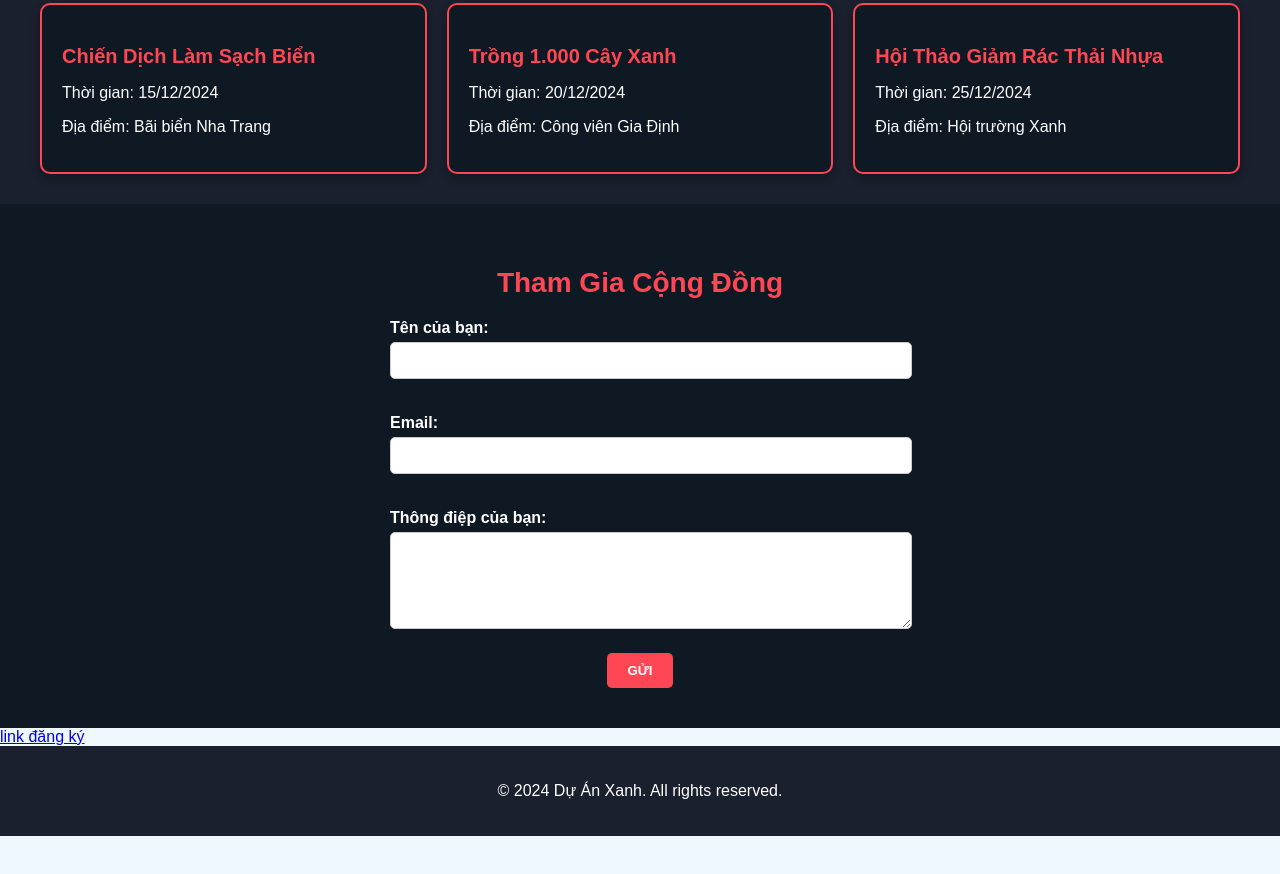
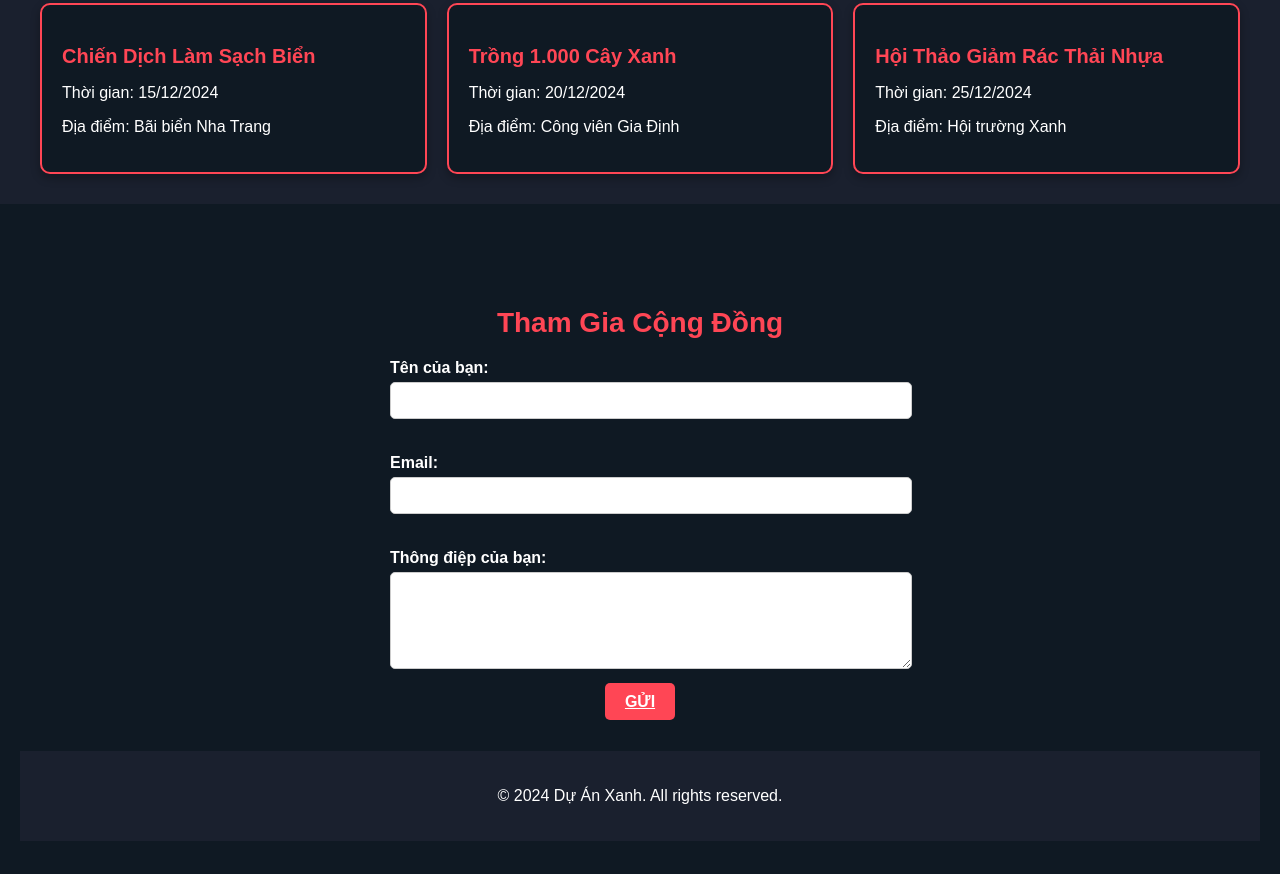
Before and after one commit to toron45/d-n-xanh-2, a website: page views/cong_dong.html in a window 1280 px wide. Shown: the part 422-1296 px from the top of the page. Before the commit the page ends 1258 px from the top, so only its background shows below. Drawn offline with Linux system fonts and the light colour scheme.

Commit message:
upload source code

```diff
--- a/views/cong_dong.html
+++ b/views/cong_dong.html
@@ -50,8 +50,10 @@
 
     <!-- Biểu mẫu tham gia -->
     <section class="community-form">
+   <!-- Biểu mẫu tham gia -->
+<section class="community-form">
     <h2>Tham Gia Cộng Đồng</h2>
-        <form action="/submit" method="POST">
+    <form action="#" method="POST">
         <label for="name">Tên của bạn:</label>
         <input type="text" id="name" name="name" required>
 
@@ -61,10 +63,13 @@
         <label for="message">Thông điệp của bạn:</label>
         <textarea id="message" name="message" rows="5" required></textarea>
 
-            <button type="submit" class="btn">Gửi</button>
+        <!-- Nút Gửi sẽ liên kết tới Google Form -->
+        <a href="https://docs.google.com/forms/d/1c0T5dHuEE7_3G5gBgSCsugaVIZFk02Lt9PiByGCRdlE/viewform"
+           target="_blank" class="btn">
+            Gửi
+        </a>
     </form>
 </section>
-    <a href="https://docs.google.com/forms/d/1c0T5dHuEE7_3G5gBgSCsugaVIZFk02Lt9PiByGCRdlE/edit" target="_blank">link đăng ký</a>
 
     <!-- Footer -->
     <footer>
```
Lines whose indentation alone changed are shown as unchanged.
